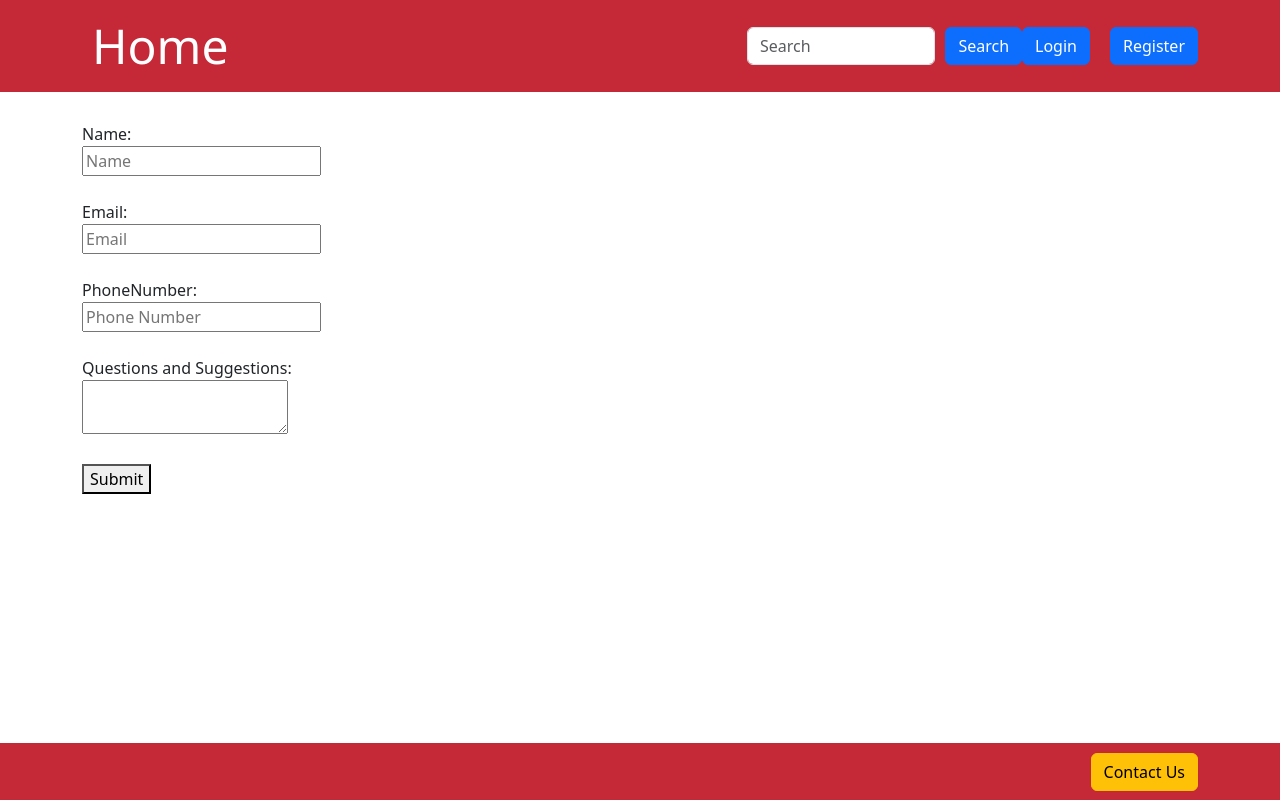
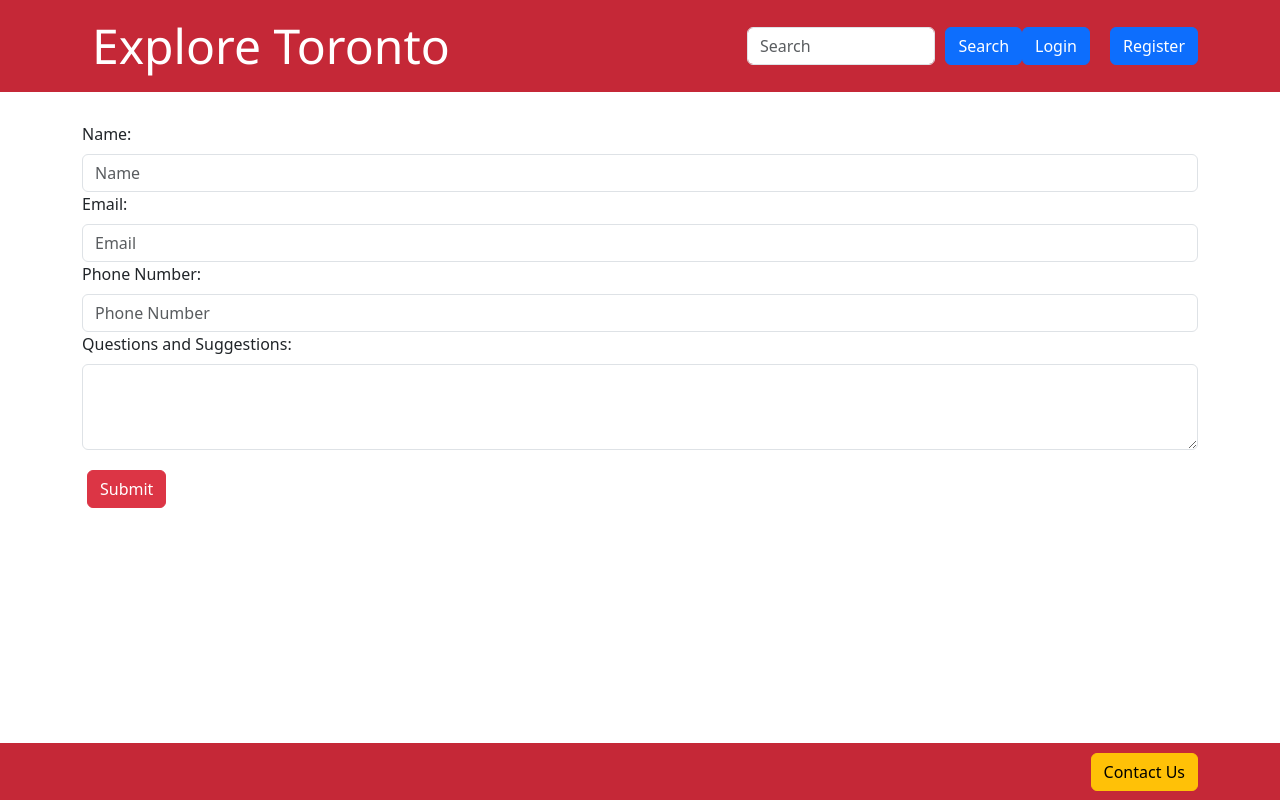
Before and after one commit to jchu42/bti425project, a Next.js app: page /contactus in a window 1280 px wide. Built offline with nearby package versions, Linux system fonts and the light colour scheme.

Commit message:
Added titltes to the pages

```diff
--- a/src/pages/api/login.js
+++ b/src/pages/api/login.js
@@ -23,10 +23,10 @@ export default async function handler(req, res) {
         const isPasswordMatch = await bcrypt.compare(password, user.hashedPassword);
         if (isPasswordMatch) {
             const token = jwt.sign({ username: user.username }, process.env.JWT_SECRET, { expiresIn: '1h' });
-            const favorites = JSON.parse(user.favorites);
-            console.log("favorites: ", favorites)
-            const history = JSON.parse(user.history);
-            console.log("history: ", history)
+            // const favorites = JSON.parse(user.favorites);
+            // const history = JSON.parse(user.history);
+            const favorites = user.favorites ? JSON.parse(user.favorites) : [];
+            const history = user.history ? JSON.parse(user.history) : [];
             res.status(200).json({ message: 'Login successful. Redirecting to Home...', token, favorites, history });
         } else {
             // If passwords don't match, return an error response
--- a/src/pages/components/Navbar.js
+++ b/src/pages/components/Navbar.js
@@ -48,7 +48,7 @@ const Navbar = ({ handleSearch }) => {
           <Row className="align-items-center">
             <Col>
               <Link href="/" onClick={()=>setSearchQuery("")} passHref style={{ textDecoration: 'none' }}>
-                <span className={styles.navLink}>Home</span>
+                <span className={styles.navLink}>Explore Toronto</span>
               </Link>
             </Col>
             <Col xs={5}>
--- a/src/pages/components/Pagination.js
+++ b/src/pages/components/Pagination.js
@@ -17,7 +17,7 @@ const Pagination = ({ pages, currentPage, changePage }) => {
     //   ))}
     // </div>
 
-    <div style={{display: 'flex', justifyContent: 'center', marginTop: '20px' }}>
+    <div style={{display: 'flex', justifyContent: 'center', marginTop: '20px'}}>
       {
           (pages.length == 0 || currentPage == 1)?<></>:
           <Button key="<" variant="outline-primary" onClick={()=>changePage(currentPage - 1)}>{"<"}</Button>
@@ -30,7 +30,7 @@ const Pagination = ({ pages, currentPage, changePage }) => {
           :
           <>{pages.map((result, index)=>{
               // return <button key={"pageButton" + index} onClick={()=>changePage(result)}>{result==currentPage?<b><i><u>{result}</u></i></b>:<>{result}</>}</button>
-              return <Button key={"pageButton" + index} variant={result==currentPage?'primary' : 'outline-primary'} onClick={()=>changePage(result)}>{result}</Button>
+              return <Button key={"pageButton" + index} variant={result==currentPage?'primary' : 'outline-primary'} style= {{margin : '0 5px'}}onClick={()=>changePage(result)}>{result}</Button>
           })}</>
       }
       &nbsp;
--- a/src/pages/components/Register.js
+++ b/src/pages/components/Register.js
@@ -92,7 +92,7 @@ const Register = () => {
                 {errorMessage && <Alert variant="danger" style={{ margin: '20px 5px' }}>{errorMessage}</Alert>} {/* Display error message */}
                 {successMessage && <Alert variant="success" style={{ margin: '20px 5px' }}>{successMessage}</Alert>}
                 <Button variant="danger" type="submit" disabled={!isFormValid()} style={{ margin: '20px 5px' }} >
-                    Submit
+                    Register
                 </Button>
             </Form>
         </div>
--- a/src/pages/contactus.js
+++ b/src/pages/contactus.js
@@ -3,7 +3,7 @@ import Head from 'next/head';
 import styles from '../styles/Home.module.css';
 import { useState, useEffect } from "react";
 import PhoneInput, { isValidPhoneNumber } from "react-phone-number-input";
-import { Container, Row, Col, Button } from 'react-bootstrap';
+import { Container, Form, Button } from 'react-bootstrap';
 
 export default function ContactUs() {
 
@@ -29,28 +29,37 @@ export default function ContactUs() {
           <link rel="icon" href="/favicon.ico" />
       </Head>
 
-      <form onSubmit={handleSubmit(submitForm)}>
-        Name: <br />
-        <input type="text" placeholder="Name" {...register("name", {required: true, maxLength: 20})} />
-        {errors.name?.type === "required" && <span className="inputErrorText"><br />Name is required</span>}
-        {errors.name?.type === "maxLength" && <span className="inputErrorText"><br />Name Cannot contain more than 20 characters</span>}<br /><br />
+      <Form onSubmit={handleSubmit(submitForm)}>
+        <Form.Group controlId="formName">
+          <Form.Label>Name:</Form.Label>
+          <Form.Control type="text" placeholder="Name" {...register("name", { required: true, maxLength: 20 })} />
+          {errors.name?.type === "required" && <span className={styles.error}>Name is required</span>}
+          {errors.name?.type === "maxLength" && <span className={styles.error}>Name Cannot contain more than 20 characters</span>}
+        </Form.Group>
 
-        Email: <br />
-        <input type="text" placeholder="Email" {...register("email", {required: true, pattern: /^\S+@\S+$/i})} />
-        {errors.name?.type === "required" && <span className="inputErrorText"><br />Email is required</span>}
-        {errors.email?.type === "pattern" && <span className="inputErrorText"><br />Invalid Email</span>}<br /><br />
+        <Form.Group controlId="formEmail">
+          <Form.Label>Email:</Form.Label>
+          <Form.Control type="text" placeholder="Email" {...register("email", { required: true, pattern: /^\S+@\S+$/i })} />
+          {errors.email?.type === "required" && <span className={styles.error}>Email is required</span>}
+          {errors.email?.type === "pattern" && <span className={styles.error}>Invalid Email</span>}
+        </Form.Group>
 
-        PhoneNumber: <br />
-        <input type="tel" placeholder="Phone Number" {...register("phoneno")} />
-        {errors.phoneno?.type === "validate" && <span className="inputErrorText"><br />Invalid Phone Number</span>}<br /><br />
+        <Form.Group controlId="formPhone">
+          <Form.Label>Phone Number:</Form.Label>
+          <Form.Control type="tel" placeholder="Phone Number" {...register("phoneno")} />
+          {errors.phoneno?.type === "validate" && <span className={styles.error}>Invalid Phone Number</span>}
+        </Form.Group>
 
-        Questions and Suggestions: <br />
-        <textarea {...register("qands", {required: true, maxLength: 5})} />
-        {errors.qands?.type === "required" && <span className="inputErrorText"><br />This field is required</span>}<br /><br />
+        <Form.Group controlId="formQandS">
+          <Form.Label>Questions and Suggestions:</Form.Label>
+          <Form.Control as="textarea" rows={3} {...register("qands", { required: true, maxLength: 500 })} />
+          {errors.qands?.type === "required" && <span className={styles.error}>This field is required</span>}
+        </Form.Group>
 
-        {/* <button size="xxl" type="submit" disabled={Object.keys(errors).length > 0}>Update User</button> */}
-        <button type="submit">Submit</button>
-      </form>
+        <Button variant="danger" type="submit" style={{ margin: '20px 5px' }}>
+          Submit
+        </Button>
+      </Form>
 
     </Container>
   );
--- a/src/pages/favorites.js
+++ b/src/pages/favorites.js
@@ -1,6 +1,7 @@
 import React, { useState, useEffect } from 'react';
 import { Container, Row, Col, Button } from 'react-bootstrap';
 import { useAtom } from 'jotai';
+import Head from 'next/head';
 import { dataAtom, errorAtom } from '../store.js';
 import Link from 'next/link';
 import PlaceCard from './components/PlacesCard.js';
@@ -56,6 +57,9 @@ export default function History() {
 
   return (
     <div>
+      <Head>
+        <title>Favorites</title> {/* Set the title dynamically */}
+      </Head>
       {subsetSearchResults.length === 0 ? (
         <>No Favorites yet.</>
       ) : (
--- a/src/pages/history.js
+++ b/src/pages/history.js
@@ -1,6 +1,7 @@
 import React, { useState, useEffect } from 'react';
 import { Container, Row, Col, Button } from 'react-bootstrap';
 import { useAtom } from 'jotai';
+import Head from 'next/head';
 import { dataAtom, errorAtom } from '../store.js';
 import Link from 'next/link';
 import PlaceCard from './components/PlacesCard.js';
@@ -56,6 +57,9 @@ export default function History() {
 
   return (
     <div>
+      <Head>
+        <title>History</title>
+      </Head>
       {subsetSearchResults.length === 0 ? (
         <>No history yet.</>
       ) : (
--- a/src/pages/login.js
+++ b/src/pages/login.js
@@ -1,10 +1,13 @@
 import React from 'react';
+import Head from 'next/head';
 import Login from './components/Login'; // Import the Login component
 
 const LoginPage = () => {
     return (
         <div>
-            {/* <h1>User Login</h1> */}
+            <Head>
+                <title>Login</title>
+            </Head>
             <Login /> {/* Render the Login component */}
         </div>
     );
--- a/src/pages/places/[place].js
+++ b/src/pages/places/[place].js
@@ -25,6 +25,9 @@ export default function Place(props) {
 
     return (
         <div>
+            <Head>
+            <   title>{result.Name}</title> {/* Set the title dynamically */}
+             </Head>
         <Container><Row>
             <Col
                 style={{
--- a/src/pages/register.js
+++ b/src/pages/register.js
@@ -1,11 +1,13 @@
 // pages/register.js
-
+import Head from 'next/head';
 import Register from './components/Register';
 
 const RegisterPage = () => {
     return (
         <div>
-            {/* <h1>User Registration</h1> */}
+            <Head>
+                <title>Register</title>
+            </Head>
             <Register />
         </div>
     );
--- a/src/styles/Home.module.css
+++ b/src/styles/Home.module.css
@@ -10,6 +10,10 @@
 .title a {
   color: #0070f3;
   text-decoration: none;
+}
+
+.error {
+  color: red;
 }
 
 .title a:hover,
--- a/src/styles/Navbar.module.css
+++ b/src/styles/Navbar.module.css
@@ -9,10 +9,11 @@
     cursor: pointer;
     font-size: 3.0em; /* Increased font size */
     padding: 5px 10px; /* Added padding */
+    transition: color 0.3s ease;
   }
 
   .navLink:hover {
-    color: #7a0909; /* Gold color on hover */
+    color: #fad400; /* Gold color on hover */
   }
 
   /* Responsive design for smaller screens */
```
Also changed, not shown: 1 other file (tests, documents, lock files or other folders).
